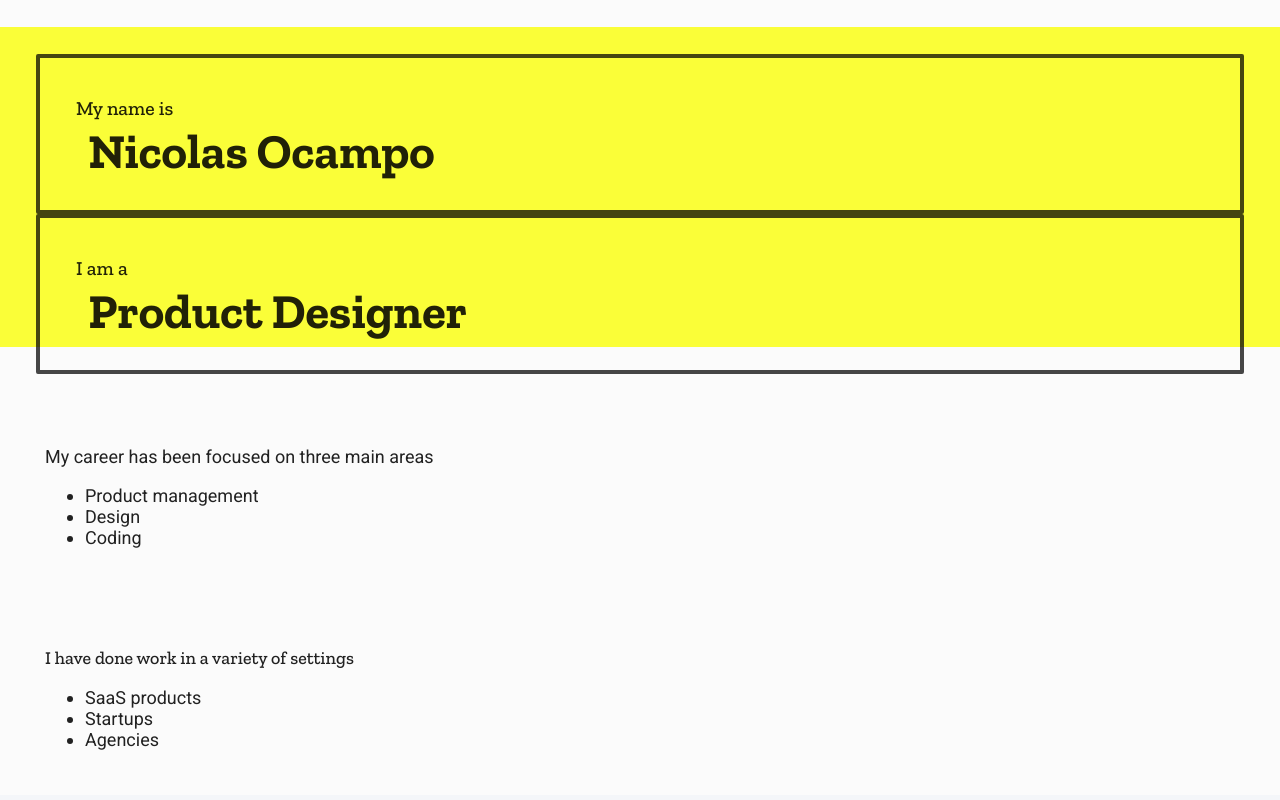
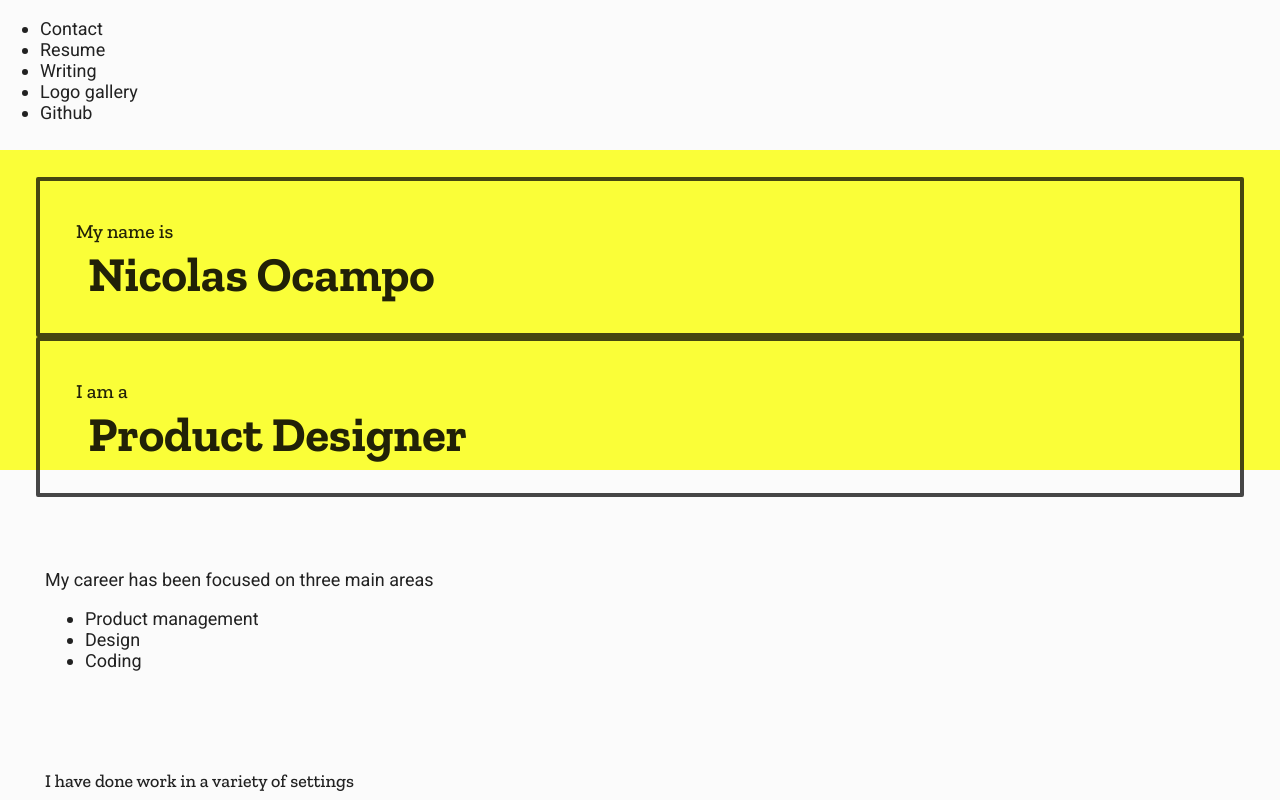
Before and after one commit to WeHateNick/nicolasocampodesign, a Next.js app: page / in a window 1280 px wide. Shown: the top 800 px of the page. Built offline with nearby package versions, Linux system fonts and the light colour scheme.

Commit message:
sidebar links

```diff
--- /dev/null
+++ b/components/Sidebar/Sidebar.jsx
@@ -0,0 +1,41 @@
+import styles from "./Sidebar.module.scss";
+
+export default function Sidebar() {
+  return (
+    <ul>
+      <li>
+        <a href="mailto:nick@wehatenick.com" target="_blank" alt="Contact">
+          Contact
+        </a>
+      </li>
+      <li>
+        <a
+          href="https://docs.google.com/document/d/1vtowt3y2xNGnp4uUEr8QYC11D1H6P8DU9K6s_ybeQd0"
+          target="_blank"
+          alt="Resume"
+        >
+          Resume
+        </a>
+      </li>
+      <li>
+        <a href="https://medium.com/nick-ocampo" target="_blank" alt="Writing">
+          Writing
+        </a>
+      </li>
+      <li>
+        <a
+          href="https://thewolfdesign.smugmug.com/Logos"
+          target="_blank"
+          alt="Logo gallery"
+        >
+          Logo gallery
+        </a>
+      </li>
+      <li>
+        <a href="https://github.com/WeHateNick" target="_blank" alt="Github">
+          Github
+        </a>
+      </li>
+    </ul>
+  );
+}
--- a/pages/index.js
+++ b/pages/index.js
@@ -2,6 +2,7 @@ import { useEffect, useState } from "react";
 import Head from "next/head";
 import styles from "../styles/Home.module.scss";
 import classNames from "classnames/bind";
+import Sidebar from "../components/Sidebar/Sidebar";
 import Timeline from "../components/Timeline/Timeline";
 
 let cs = classNames.bind(styles);
@@ -21,6 +22,10 @@ export default function Home() {
         <title>Nicolas Ocampo Product Design</title>
         <link rel="icon" href="/favicon.ico" />
       </Head>
+
+      <nav>
+        <Sidebar />
+      </nav>
 
       <main className={styles.main}>
         <section className={styles.hero}>
```
Also changed, not shown: components/Sidebar/Sidebar.module.scss (added).
